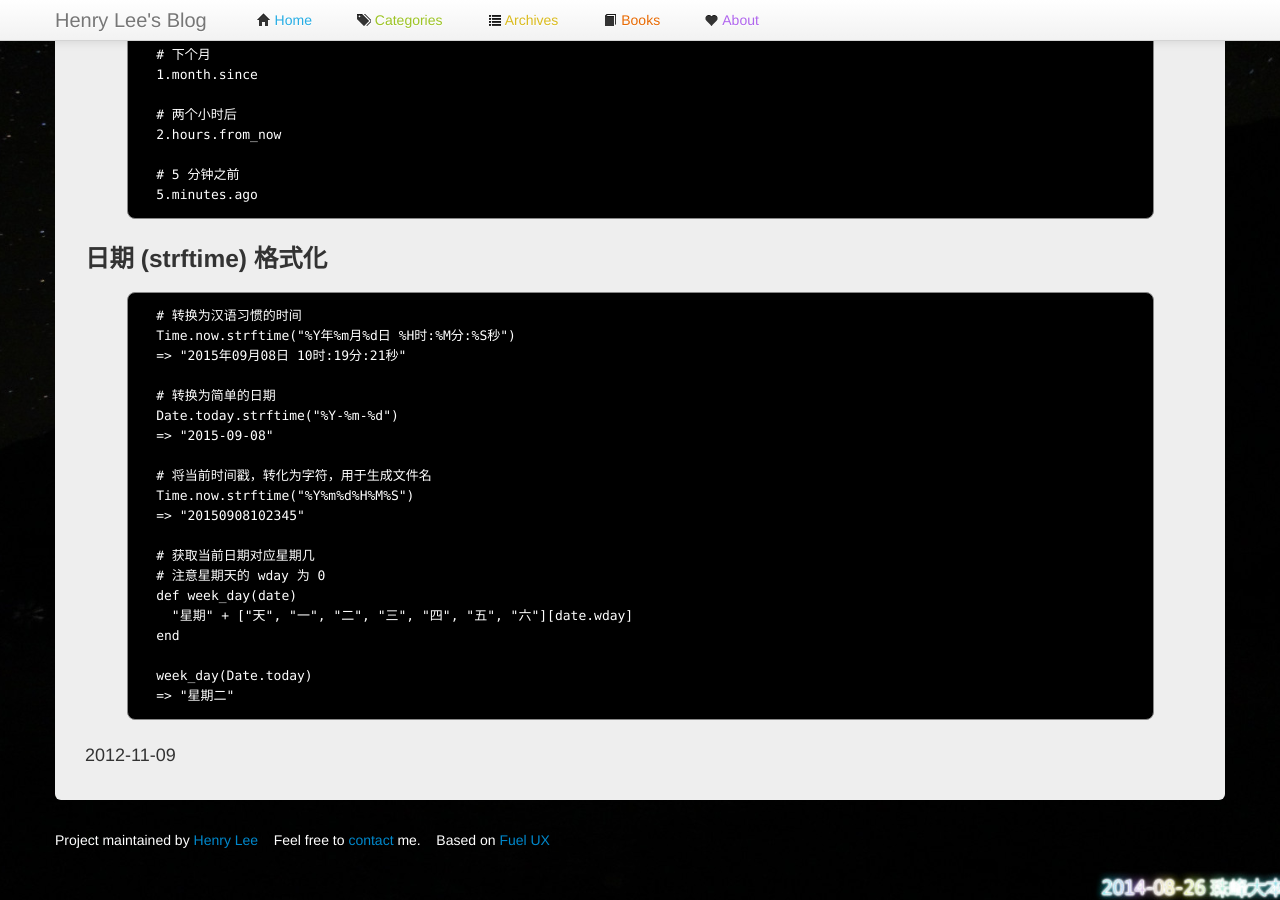
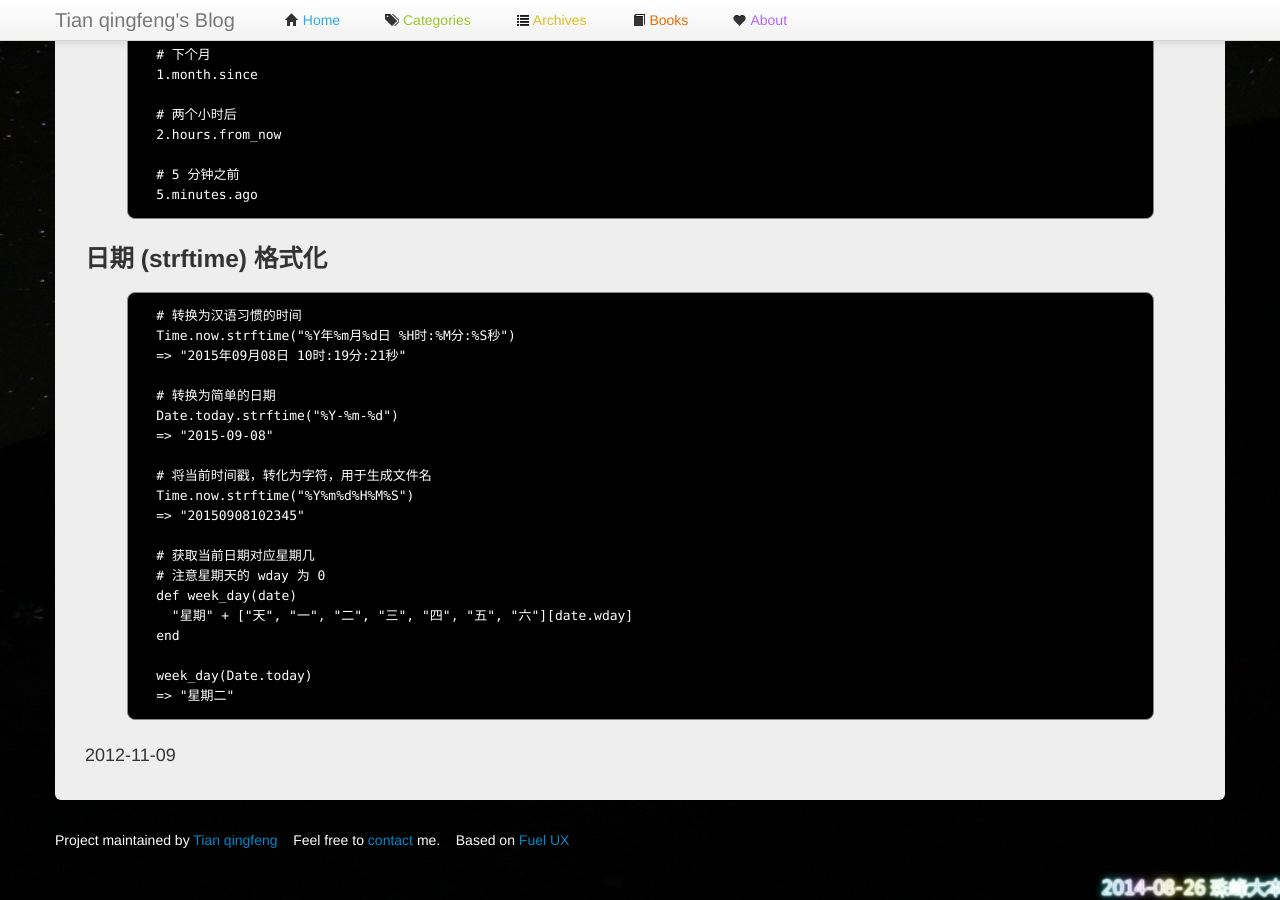
Before and after one commit to tianqf/tianqf.github.com, a Jekyll site: the page built from index.html, in a window 1280 px wide and 900 px high, scrolled down 892 px. Built offline with Jekyll 4.4.1, drawn with Linux system fonts in a browser that asks for light colours.

Commit message:
[change] username

```diff
--- a/_includes/footer.html
+++ b/_includes/footer.html
@@ -1,8 +1,8 @@
 <footer class="footer">
   <p>
-    Project maintained by <a href="https://github.com/manageyp" target="_blank">Henry Lee</a>
+    Project maintained by <a href="https://github.com/tianqf" target="_blank">Tian qingfeng</a>
     &nbsp;&nbsp;
-    Feel free to <a href="mailto:manageyp@gmail.com?subject=Hello%20Henry&body=Greeting%20from%20your%20blog.">contact</a> me.
+    Feel free to <a href="mailto:894518887@qq.com?subject=Hello%20Tian qingfeng&body=Greeting%20from%20your%20blog.">contact</a> me.
     &nbsp;&nbsp;
     Based on <a href="http://exacttarget.github.io/fuelux/" target="_blank">Fuel UX</a>
   </p>
--- a/_includes/nav.html
+++ b/_includes/nav.html
@@ -6,7 +6,7 @@
         <span class="icon-bar"></span>
         <span class="icon-bar"></span>
       </a>
-      <a class="brand" href="/">Henry Lee's Blog</a>
+      <a class="brand" href="/">Tian qingfeng's Blog</a>
       <div class="nav-collapse">
         <ul class="nav" id="header-nav">
           <li>
--- a/_layouts/default.html
+++ b/_layouts/default.html
@@ -3,7 +3,7 @@
 <head>
   <meta charset="utf-8" />
   <meta name="author" itemprop="author" content="Henry Lee" />
-  <meta name="keywords" itemprop="keywords" content="{% if page.tags %}{{ page.tags }}{% else %} Henry Lee's Blog {% endif %}" />
+  <meta name="keywords" itemprop="keywords" content="{% if page.tags %}{{ page.tags }}{% else %} Tian qingfeng's Blog {% endif %}" />
   <meta name="description" itemprop="description" content="{% if page.description %}{{ page.description }}{% else %} Henry Lee {% endif %}" />
 
   <meta name="viewport" content="width=device-width, initial-scale=1.0" />
```
